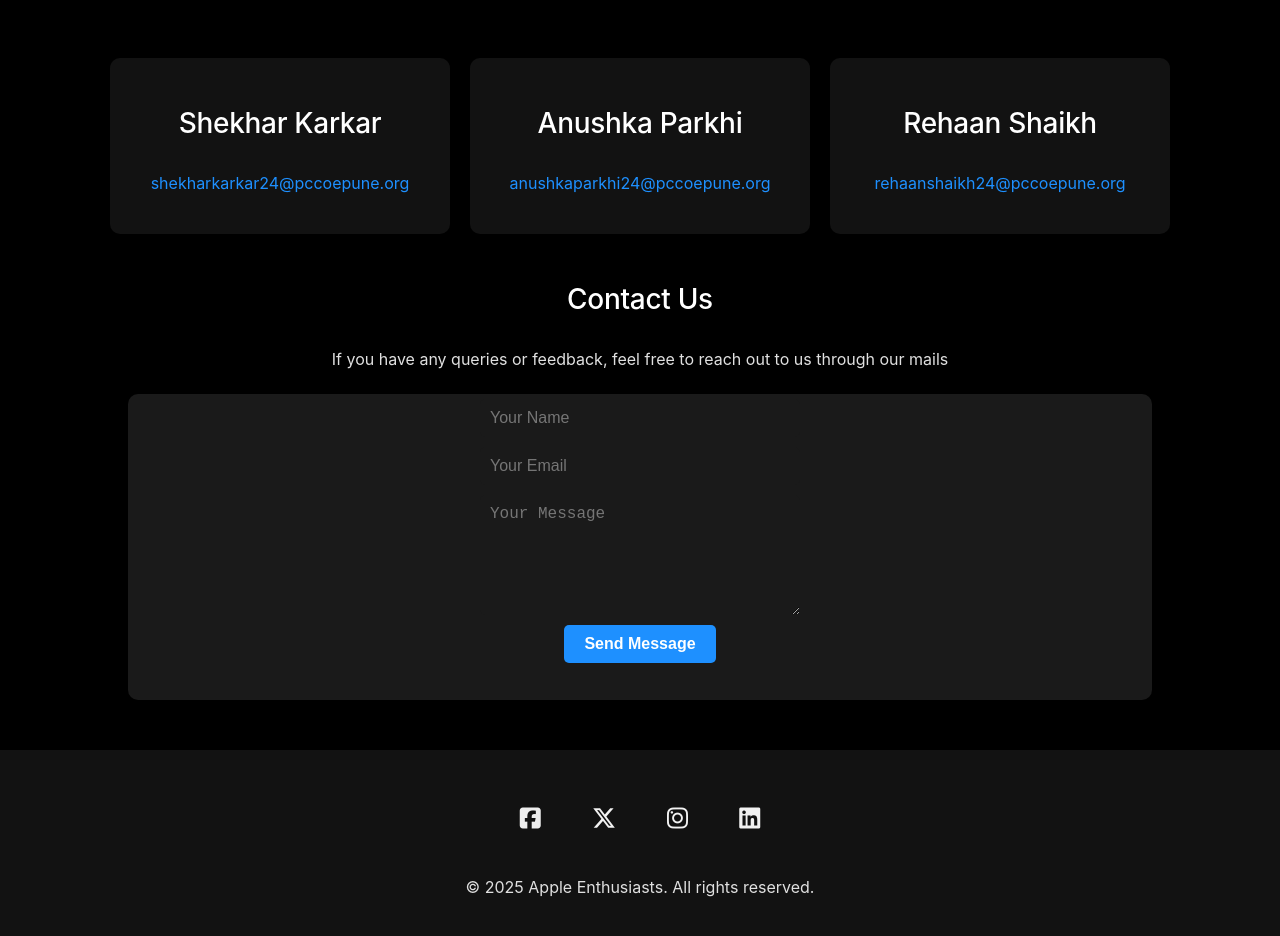
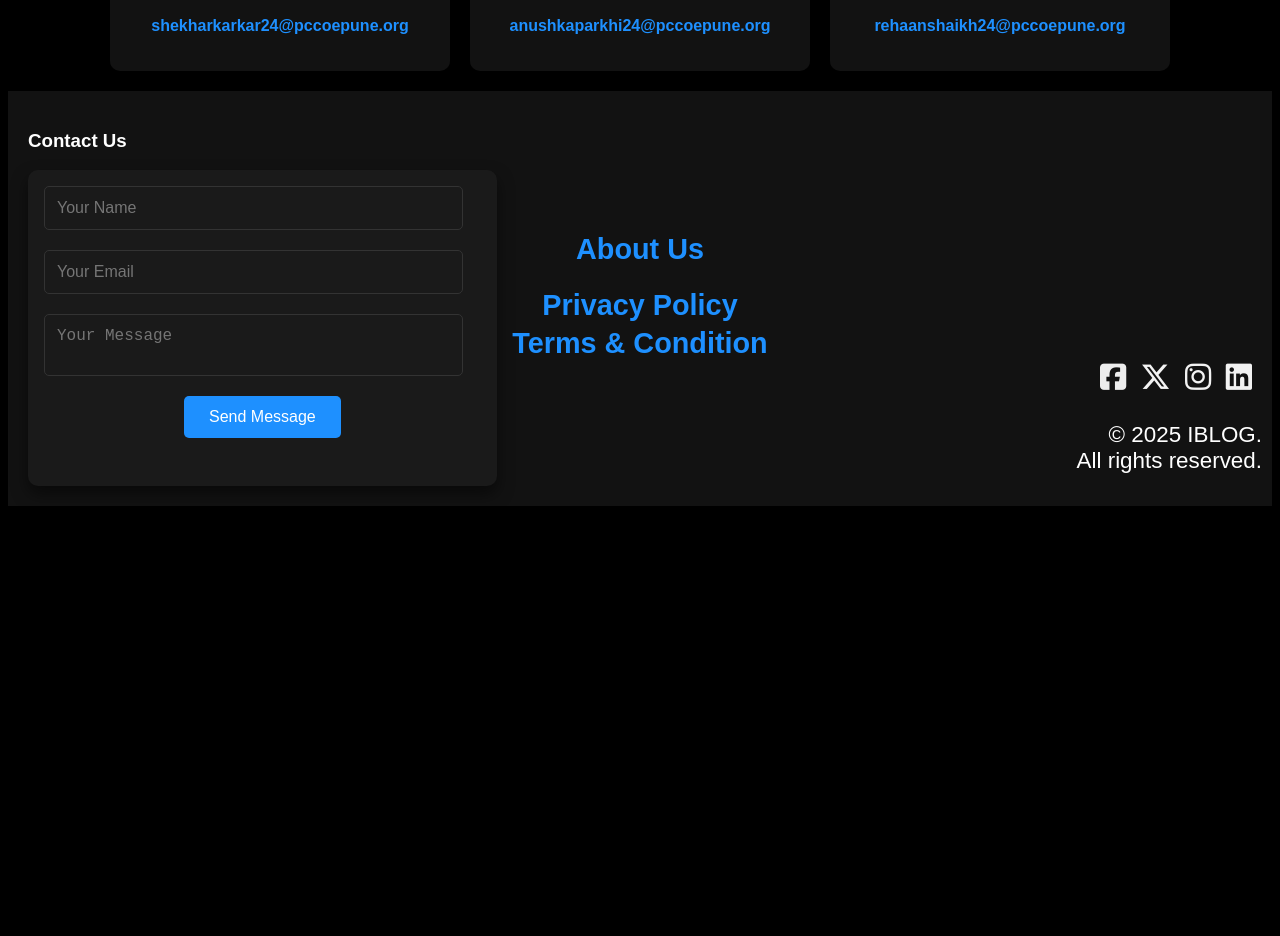
Before and after one commit to wizboltez/iblog, a plain HTML site: page about/about.html in a window 1280 px wide. Shown: the part 1460-2396 px from the top of the page. After the commit the page ends 1974 px from the top, so only its background shows below. Drawn offline with Linux system fonts and the light colour scheme.

Commit message:
Moved 'Contact Us' to footer, adjusted 'About' placement

```diff
--- a/about/about.css
+++ b/about/about.css
@@ -4,6 +4,7 @@ body {
     font-family: Arial, sans-serif;
     text-align: center;
 }
+
 .navbar {
     display: flex;
     justify-content: space-around;
@@ -14,38 +15,52 @@ body {
     margin: 20px auto;
     width: 90%;
 }
+
 .navbar a {
     text-decoration: none;
     color: black;
     font-size: 18px;
     font-weight: bold;
 }
+
 header {
     padding: 20px;
     font-size: 24px;
 }
+
 .team {
     display: flex;
     justify-content: center;
     gap: 20px;
     padding: 20px;
 }
+
 .member {
     background-color: #121212;
     padding: 20px;
     border-radius: 10px;
     width: 300px;
+    transition: transform 0.3s ease, box-shadow 0.3s ease;
+    box-shadow: 0 4px 8px rgba(0, 0, 0, 0.5);
 }
+
+.member:hover {
+    transform: translateY(-5px);
+    box-shadow: 0 8px 16px rgba(0, 0, 0, 0.7);
+}
+
 .member img {
     width: 100px;
     height: 100px;
     border-radius: 50%;
     margin-bottom: 10px;
 }
+
 a {
     color: #1e90ff;
     text-decoration: none;
 }
+
 .mission, .vision {
     margin: 40px auto;
     width: 80%;
@@ -53,67 +68,20 @@ a {
     padding: 20px;
     border-radius: 10px;
     text-align: left;
+    box-shadow: 0 4px 8px rgba(0, 0, 0, 0.5);
+    transition: transform 0.3s ease;
+}
 
+.mission:hover, .vision:hover {
+    transform: translateY(-3px);
+}
 
-}
 .mission h2, .vision h2 {
     color: #1e90ff;
     flex: 1;
-    text-align: center; /* Centers the text */
+    text-align: center;
     font-size: 3rem;
 }
-body {
-    font-family: 'SF Pro Display', 'Helvetica Neue', Arial, sans-serif;
-    line-height: 1.6;
-    margin: 0;
-    padding: 0;
-}
-
-h1 {
-    font-family: 'SF Pro Display', 'Helvetica Neue', Arial, sans-serif;
-    font-weight: 600;
-    letter-spacing: -0.5px;
-    font-size: 4.6rem;
-    margin-bottom: 30px;
-}
-
-h2 {
-    font-family: 'SF Pro Display', 'Helvetica Neue', Arial, sans-serif;
-    font-weight: 500;
-    letter-spacing: -0.3px;
-    font-size: 28px;
-}
-
-p {
-    font-family: 'SF Pro Text', 'Helvetica Neue', Arial, sans-serif;
-    font-size: 16px;
-    line-height: 1.8;
-    color: #e0e0e0;
-}
-
-.navbar a {
-    font-family: 'SF Pro Text', 'Helvetica Neue', Arial, sans-serif;
-    transition: color 0.3s ease;
-}
-
-.navbar a:hover {
-    color: #1e90ff;
-}
-
-/* Image styles */
-/* .header-image {
-    width: 100%;
-    margin: 20px 0;
-    overflow: hidden;
-    border-radius: 10px;
-}
-
-.hero-image {
-    width: 100%;
-    max-height: 400px;
-    object-fit: cover;
-    border-radius: 10px;
-} */
 
 .mission-content, .vision-content {
     display: flex;
@@ -123,103 +91,75 @@ p {
 
 .mission-text, .vision-text {
     flex: 1;
-    text-align: center; /* Centers the text */
+    text-align: center;
 }
+
 .mission-text p, .vision-text p {
     font-size: 1.4rem;
     line-height: 1.6;
     margin: 10px 0;
     color: #e0e0e0;
 }
-/*
-.mission-image, .vision-image {
-    flex: 1;
-    text-align: center;
+
+a {
+    color: #1e90ff;
+    text-decoration: none;
+    font-weight: bold;
 }
 
-.mission-image img, .vision-image img {
-    max-width: 100%;
-    border-radius: 10px;
-    box-shadow: 0 8px 16px rgba(0, 0, 0, 0.3);
-    transition: transform 0.3s ease;
+a:hover {
+    text-decoration: underline;
+    color: #0f5cad;
 }
 
-.mission-image img:hover, .vision-image img:hover {
-    transform: scale(1.03);
-} */
-
-.member {
-    transition: transform 0.3s ease, box-shadow 0.3s ease;
-    box-shadow: 0 4px 8px rgba(0, 0, 0, 0.5);
+.footer-container {
+    display: flex;
+    flex-wrap: wrap;
+    align-items: center;
+    padding: 20px;
+    background-color: #121212;
+    color: white;
+    position: relative;
+    justify-content: space-around;
 }
 
-.member:hover {
-    transform: translateY(-5px);
-    box-shadow: 0 8px 16px rgba(0, 0, 0, 0.7);
-}
-
-/* .member img {
-    width: 150px;
-    height: 150px;
-    border-radius: 50%;
-    margin-bottom: 15px;
-    object-fit: cover;
-    border: 3px solid #1e90ff;
-    transition: transform 0.3s ease;
-}
-
-.member img:hover {
-    transform: scale(1.05);
-} */
-
-.mission, .vision  {
-    box-shadow: 0 4px 8px rgba(0, 0, 0, 0.5);
-    transition: transform 0.3s ease;
-}
-
-.mission:hover, .vision:hover {
-    transform: translateY(-3px);
+.footer-left {
+   display: inline-flex;
+    text-align: left;
+    flex: 1;
+    justify-content: flex-start;
 }
 #contactForm {
     display: flex;
-    flex-direction: column; /* Stacks elements vertically */
-    align-items: center; /* Centers horizontally */
+    flex-direction: column;
+    align-items: flex-start;
     background-color: #1a1a1a;
     border-radius: 10px;
-    box-shadow: 0 8px 16px rgba(0, 0, 0, 0.5); /* Adds shadow for aesthetics */
-    width: 80%; /* Retains the current width of the box */
-    margin: auto;
+    box-shadow: 0 8px 16px rgba(0, 0, 0, 0.5);
+    width: 160%;
+    padding: 1rem;
 }
 
-#contactForm textarea {
-    width: 90%; /* Ensures textarea doesn't exceed form's width */
-    max-width: 90%; /* Keeps the maximum width consistent */
-    height: 120px; /* Ensures appropriate height for messages */
-    max-height: 150px; /* Limits height to prevent overflowing */
-    resize: vertical; /* Allows users to resize only vertically */
-    overflow-y: auto; /* Adds a scroll bar if the text overflows */
-    padding: 10px;
-    font-size: 16px;
+#contactForm textarea, #contactForm input {
+    width: 90%;
+    max-width: 90%;
+    padding: 12px;
+    font-size: 1rem;
     border-radius: 5px;
     border: 1px solid #333;
     background-color: #1a1a1a;
     color: white;
-}
+    margin-bottom: 20px;
+    resize: none;
+    max-height: 17rem;
+    overflow-y: auto;
 
-#contactForm input {
-    width: 90%;
-    padding: 10px;
-    font-size: 16px;
-    border-radius: 5px;
-    border: 1px solid #333;
-    background-color: #1a1a1a;
-    color: white;
 }
 
 #contactForm input:focus, #contactForm textarea:focus {
-    border-color: #1e90ff; /* Highlights field on focus */
+    border-color: #1e90ff;
     outline: none;
-    box-shadow: 0 0 5px rgba(30, 144, 255, 0.5); /* Adds a glow effect */
+    box-shadow: 0 0 5px rgba(30, 144, 255, 0.5);
 }
 
 #submitBtn {
@@ -231,6 +171,7 @@ p {
     border-radius: 5px;
     cursor: pointer;
     transition: background-color 0.3s ease, transform 0.2s ease;
+    align-self: center;
 }
 
 #submitBtn:hover {
@@ -238,110 +179,125 @@ p {
     transform: translateY(-2px);
 }
 
-/* Contact section */
-/* .contact-wrapper {
-    display: flex;
-    gap: 30px;
-    align-items: center;
+.footer-middle {
+    text-align: center;
+    position: absolute;
+    left: 50%;
+    transform: translateX(-50%);
+    white-space: nowrap; /* Prevents wrapping */
 }
 
-.contact-form {
-    flex: 3;
-} */
-
-/* .contact-image {
-    flex: 2;
-    text-align: center;
+.footer-middle a {
+    color: #1e90ff;
+    font-size: 1.8rem;
+    font-weight: bold;
+    text-decoration: none;
+    display: block;
+    margin-bottom: 5px;
+    transition: transform 0.3s ease, color 0.3s ease;
 }
 
-.contact-image img {
-    max-width: 100%;
-    border-radius: 10px;
-    box-shadow: 0 8px 16px rgba(0, 0, 0, 0.3);
-} */
-
-/* Footer styles */
-footer {
-    background-color: #121212;
-    padding: 30px 0;
-    margin-top: 50px;
+.footer-middle a:hover {
+    transform: translateY(-5px); /* Moves the link up */
+    color: #0066cc; /* Slightly darker blue for effect */
 }
 
-.footer-content {
-    width: 100%;
-    margin: 0 auto;
+.footer-right {
+    flex: 1;
+    display: inline-flex;
+    justify-content: flex-end;
+    align-items: flex-end;
+    position: absolute;
+    bottom: 10px;
+    right: 10px;
+    flex-direction: column;
+    text-align: right;
+}
+
+.footer-bottom {
     display: flex;
     flex-direction: column;
-    align-items: center;
-
+    align-items: flex-end;
 }
 
-.social-icons {
-    display: flex;
-    justify-content: space-between;
+.social-media {
+    margin-bottom: 10px;
 }
-.s1, .s2, .s3, .s4{
-    margin: 1.6rem;
+
+.social-media a {
+    color: white;
+    margin-right: 10px;
+    text-decoration: none;
+    font-size: 20px;
+}
+
+.copyright {
+    font-size: 1.4rem;
+}
+/* Responsive Adjustments */
+@media (max-width: 1024px) {
+    .footer-container {
+        flex-direction: column;
+        align-items: center;
+        text-align: center;
+    }
+
+    .footer-middle {
+        position: relative;
+        left: auto;
+        transform: none;
+        margin-top: 10px;
+    }
+
+    .footer-right {
+        position: relative;
+        bottom: auto;
+        right: auto;
+        margin-top: 10px;
+        text-align: center;
+    }
+}
+
+@media (max-width: 768px) {
+    #contactForm {
+        width: 100%;
+        max-width: 90%;
+    }
+
+    .footer-middle a {
+        font-size: 1.5rem;
+    }
+
+    .social-media a {
+        font-size: 18px;
+    }
+
+    .copyright {
+        font-size: 1.2rem;
+    }
 }
 
 
-.copyright {
-    font-size: 2rem;
-    color: #ebebeb;
-    margin-top: 1.2rem;
+/* this is the styling of the arrow up  */
+#scrollToTop {
+    position: relative; /* Position relative to the footer-right section */
+    background-color: #1e90ff;
+    color: white;
+    border: none;
+    border-radius: 50%;
+    width: 50px;
+    height: 50px;
+    font-size: 1.5rem;
+    cursor: pointer;
+    display: flex;
+    align-items: center;
+    justify-content: center;
+    box-shadow: 0 4px 8px rgba(0, 0, 0, 0.2);
+    transition: background-color 0.3s ease, transform 0.2s ease;
+    margin-bottom: 20px;
 }
 
-/* Improved button style */
-#submitBtn {
-    background-color: #1e90ff;
-    color: white;
-    padding: 12px 25px;
-    border: none;
-    border-radius: 5px;
-    font-weight: bold;
-    cursor: pointer;
-    transition: background-color 0.3s ease, transform 0.2s ease;
+#scrollToTop:hover {
+    background-color: #0066cc;
+    transform: translateY(-5px);
 }
-
-#submitBtn:hover {
-    background-color: #0066cc;
-    transform: translateY(-2px);
-}
-
-#submitBtn:active {
-    transform: translateY(0);
-}
-
-/* Form inputs */
-input, textarea {
-    background-color: #1a1a1a;
-    color: white;
-    border: 1px solid #333;
-    transition: border-color 0.3s ease, box-shadow 0.3s ease;
-}
-
-input:focus, textarea:focus {
-    border-color: #1e90ff;
-    box-shadow: 0 0 0 2px rgba(30, 144, 255, 0.2);
-    outline: none;
-}
-
-/* Responsive design */
-@media (max-width: 768px) {
-    .mission-content, .vision-content {
-        flex-direction: column;
-    }
-
-    .team {
-        flex-direction: column;
-        align-items: center;
-    }
-
-    .navbar {
-        flex-wrap: wrap;
-    }
-
-    .navbar a {
-        margin: 5px;
-    }
-}
--- a/about/about.html
+++ b/about/about.html
@@ -9,12 +9,12 @@
 </head>
 <body>
     <nav class="navbar">
-        <a href="index.html">Home</a>
+        <a href="../landing page/home.html">Home</a>
         <a href="products.html">Product</a>
         <a href="accessories.html">Accessories</a>
         <a href="news.html">News</a>
         <a href="about.html">About Us</a>
-        <a href="https://www.apple.com">Go to Apple</a>
+        <a href="">Store Locator</a>
     </nav>
     <header>
         <h1>About Us</h1>
@@ -65,41 +65,45 @@
         </div>
     </section>
 
-    <section class="contact">
-        <h2>Contact Us</h2>
-        <div class="contact-wrapper">
-            <div class="contact-form">
-                <p>If you have any queries or feedback, feel free to reach out to us through our mails</p>
-                <div id="contactForm" style="margin-top: 20px;">
-                    <input type="text" id="nameInput" placeholder="Your Name" style="padding: 10px; margin: 5px; width: 300px; border-radius: 5px; border: none;">
-                    <input type="email" id="emailInput" placeholder="Your Email" style="padding: 10px; margin: 5px; width: 300px; border-radius: 5px; border: none;">
-                    <textarea id="messageInput" placeholder="Your Message" style="padding: 10px; margin: 5px; width: 300px; height: 100px; border-radius: 5px; border: none;"></textarea>
-                    <button id="submitBtn" style="padding: 10px 20px; margin: 5px; background-color: #1e90ff; color: white; border: none; border-radius: 5px; cursor: pointer;">Send Message</button>
-                    <p id="formStatus"></p>
-                </div>
-            </div>
-            <div class="contact-image">
-                <!-- <img src="" alt=""> add an image if you want-->
+
             </div>
         </div>
     </section>
 
-    <footer>
-        <div class="footer-content">
-            <div class="footer-logo">
-                <!-- <img src="" alt=""> add an image if you want-->
+    <footer class="footer">
+        <div class="footer-container">
+            <div class="footer-left">
+                <section class="contact">
+                    <h3>Contact Us</h3>
+
+                    <div id="contactForm">
+                        <input type="text" id="nameInput" placeholder="Your Name" class="contact-input">
+                        <input type="email" id="emailInput" placeholder="Your Email" class="contact-input">
+                        <textarea id="messageInput" placeholder="Your Message" class="contact-input"></textarea>
+                        <button id="submitBtn" class="contact-button">Send Message</button>
+                        <p id="formStatus"></p>
+                    </div>
+                </section>
             </div>
-            <div class="social-icons">
-                <a href="https://www.facebook.com/" class="social-icon s1"><i class="fa-brands fa-square-facebook fa-xl" style="color: #ededed;"></i></a>
-                <a href="https://x.com/home?lang=en" class="social-icon s2"><i class="fa-brands fa-x-twitter fa-xl" style="color: #f2f2f2;"></i></a>
-                <a href="https://www.instagram.com/" class="social-icon s3"><i class="fa-brands fa-instagram fa-flip-horizontal fa-xl" style="color: #f2f2f2;"></i></a>
-                <a href="https://www.linkedin.com/" class="social-icon s4"><i class="fa-brands fa-linkedin fa-xl" style="color: #f2f2f2;"></i></a>
+            <div class="footer-middle">
+                <a href="../about/about.html">About Us</a> <br>
+               <a href="../privacy_terms/privacy.html">Privacy Policy</a>
+               <a href="../privacy_terms/terms.html">Terms & Condition</a>
             </div>
-            <p cla ss="copyright">© 2025 Apple Enthusiasts. All rights reserved.</p>
-
+            <button id="scrollToTop">
+                <i class="fa-solid fa-arrow-up"></i>
+            </button>
+            <div class="footer-right">
+                <div class="social-media">
+                    <a href="https://www.facebook.com/" class="social-icon s1"><i class="fa-brands fa-square-facebook fa-xl" style="color: #ededed;"></i></a>
+                    <a href="https://x.com/home?lang=en" class="social-icon s2"><i class="fa-brands fa-x-twitter fa-xl" style="color: #f2f2f2;"></i></a>
+                    <a href="https://www.instagram.com/" class="social-icon s3"><i class="fa-brands fa-instagram fa-flip-horizontal fa-xl" style="color: #f2f2f2;"></i></a>
+                    <a href="https://www.linkedin.com/" class="social-icon s4"><i class="fa-brands fa-linkedin fa-xl" style="color: #f2f2f2;"></i></a>
+                </div>
+                <p class="copyright">&copy; 2025 IBLOG. <br>All rights reserved.</p>
+            </div>
         </div>
     </footer>
-
 
     <script src="about.js" defer></script>
 </body>
```
Also changed, not shown: about/about.js (+28 -4 lines).
